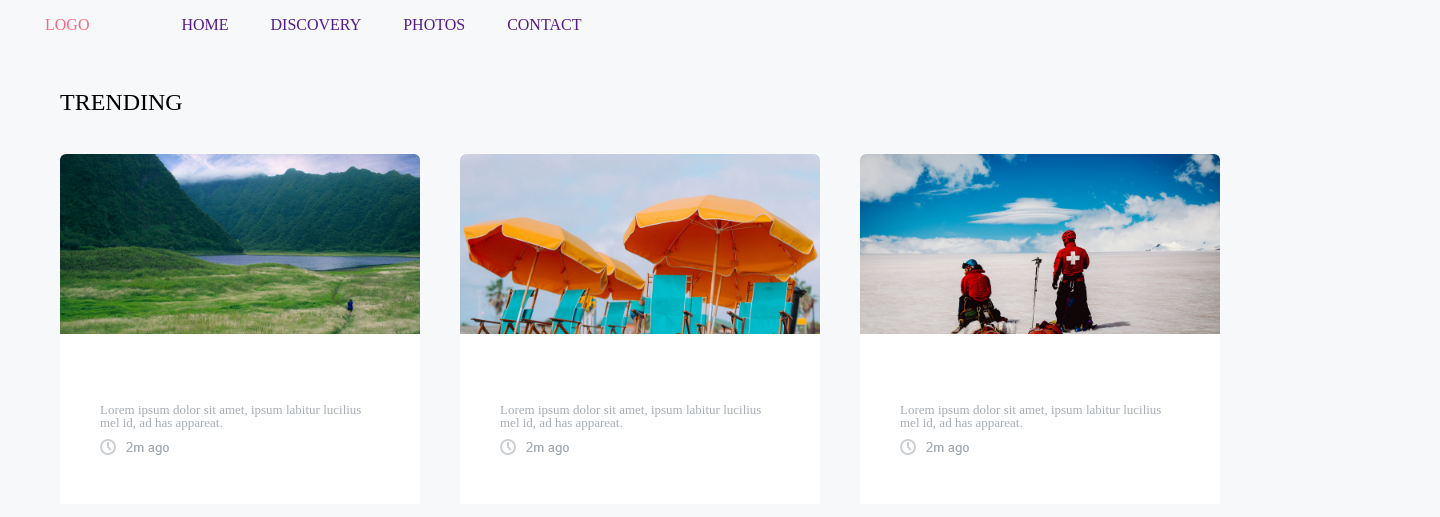
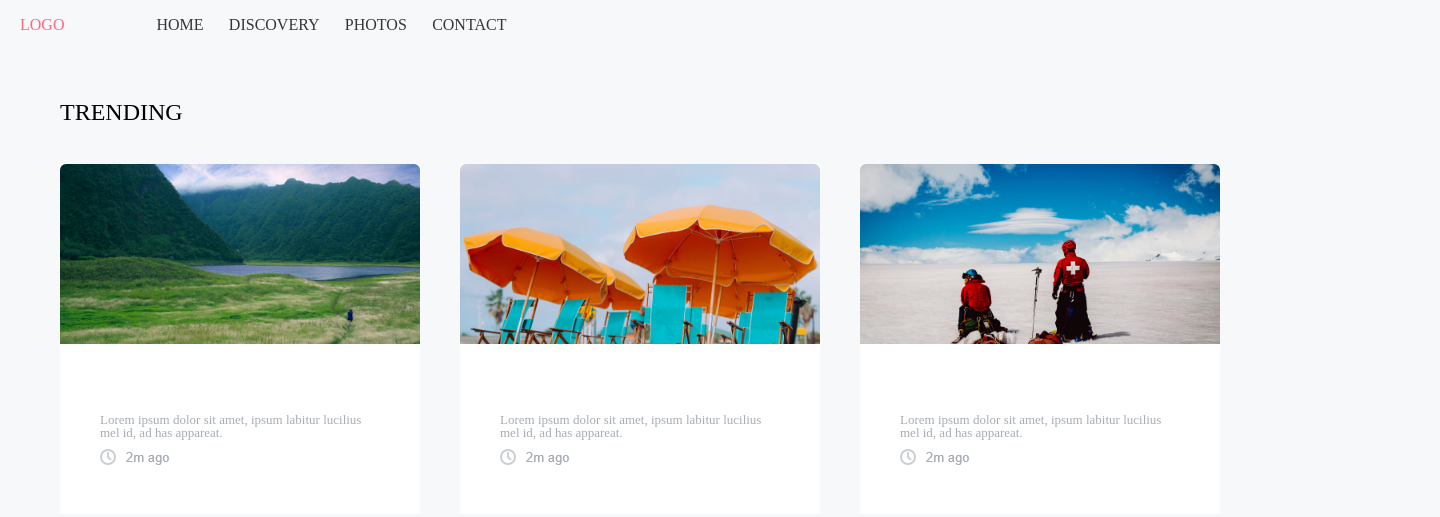
Before and after one commit to Sophie-Shekriladze/less7, a plain HTML site: page index.html in a window 1280 px wide. Shown: the top 517 px of the page, 1440 px wide, since content can reach past the window. Drawn offline with Linux system fonts and the light colour scheme.

Commit message:
fix navigation

```diff
--- a/css/styles.css
+++ b/css/styles.css
@@ -4,24 +4,27 @@
     background: #F6F8F9;
     width: 1440px;
     height: 50px;
+    position: fixed;
+    top: 0px;
+    left: 0px;
 
 }
 .navigation{
     display: flex;
     align-items: center;
-	width: 1350px;
+	width: 1400px;
 
 }
 .nav-2{
     display: flex;
-    width: 400px;
+    width: 350px;
     justify-content: space-between;
     margin-left: 92px;
 }
 .logo{
     color: #FA6980;
 }
-.nav-text{
+.home{
     color: #343638;
 }
 .first-div{
@@ -30,6 +33,11 @@
     height: 410px;
     margin: 0 auto;
     margin-top: 40px;
+    top: 170;
+  }
+
+  .conteineri1{
+    margin-top: 100px;
   }
   .div1{
     width: 360px;
@@ -58,4 +66,5 @@
   }
 .body{
     background: #F6F8F9;
+    height: 5000px;
 }
--- a/index.html
+++ b/index.html
@@ -12,21 +12,21 @@
             <a class="logo" href="imdex.html">LOGO</a>
             <ul class="nav-2">
                 <li class="nav-text">
-                    <a href="">HOME</a>
+                    <a class="home" href="">HOME</a>
                 </li>
                 <li>
-                    <a href="">DISCOVERY</a>
+                    <a class="home" href="">DISCOVERY</a>
                 </li>
                 <li>
-                    <a href="">PHOTOS</a>
+                    <a class="home" href="">PHOTOS</a>
                 </li>
                 <li>
-                    <a href="">CONTACT</a>
+                    <a class="home" href="">CONTACT</a>
                 </li>
             </ul>
           </nav>
         </header>
-    <section>
+    <section class="conteineri1">
         <div class="first-div">
             <h2 class="trending">TRENDING</h2>
             <div class="box-div">
```
